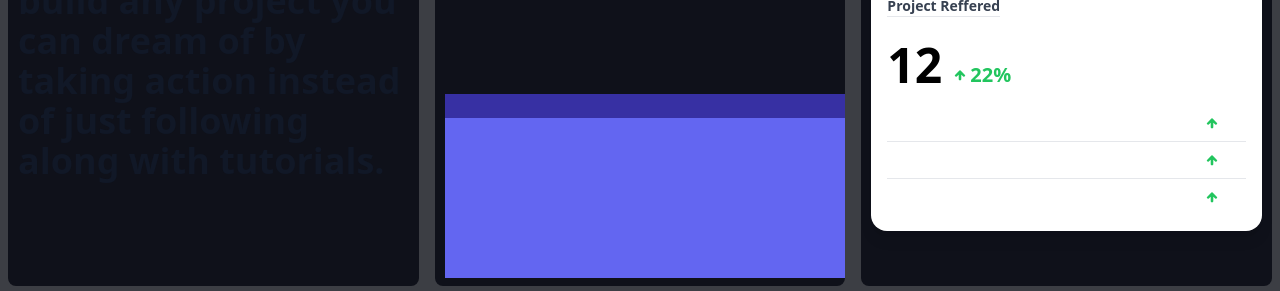
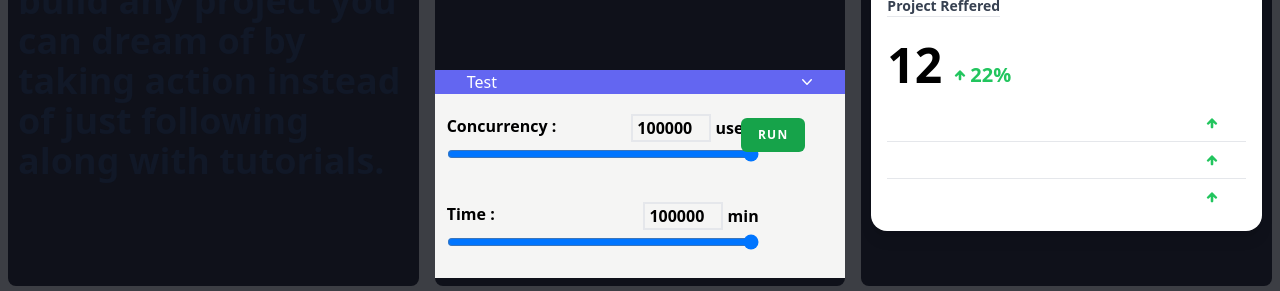
Before and after one commit to code-banana/control-center, a React (Vite) app: page / in a window 1280 px wide. Shown: the part 506-797 px from the top of the page. Built offline with nearby package versions, Linux system fonts and the light colour scheme.

Commit message:
added test panel

```diff
--- a/src/components/TestPanel.jsx
+++ b/src/components/TestPanel.jsx
@@ -1,13 +1,31 @@
 import React, { useState, useEffect } from 'react'
+import { InputRange } from './utils/InputRange'
+import Button from './utils/Button'
+
 function TestPanel() {
+    const concurrentUser = [1, 10, 100, 1000, 10000, 100000]
+    const [isVisible, setVisibility] = useState(true)
     return (
-        <div className='absolute bottom-2 bg-indigo-500 w-full'>
-            <div className='h-6 bg-indigo-800' >
-
+        <div className='absolute left-0 right-0  bottom-2 bg-stone-100'>
+            <div className='h-6 bg-indigo-500 flex flex-row-reverse px-8 justify-between'>
+                <button onClick={() => { setVisibility(!isVisible) }}>
+                    <svg className="-mr-1 ml-2 h-5 w-5" xmlns="http://www.w3.org/2000/svg" viewBox="0 0 20 20" fill="currentColor" aria-hidden="true">
+                        <path fill-rule="evenodd" d="M5.23 7.21a.75.75 0 011.06.02L10 11.168l3.71-3.938a.75.75 0 111.08 1.04l-4.25 4.5a.75.75 0 01-1.08 0l-4.25-4.5a.75.75 0 01.02-1.06z" clip-rule="evenodd" />
+                    </svg>
+                </button>
+                <div>Test</div>
             </div>
-            <div className='h-40'>
+             {isVisible ?
+             (<div className='h-40 relative m-2'>
+                <Button className="bg-green-600 right-8 top-2 absolute">RUN</Button>
+                <div className='w-80 mt-4'>
+                    <InputRange range={concurrentUser} label="Concurrency" unit="users" onChange={() => { }} />
+                </div>
+                <div className='w-80 mt-8'>
+                    <InputRange range={concurrentUser} label="Time" unit="min" onChange={() => { }} />
+                </div>
             </div>
-
+             ): null}
         </div>
     )
 }
--- /dev/null
+++ b/src/components/utils/Button.jsx
@@ -0,0 +1,22 @@
+import React from 'react';
+
+export default function Button({
+  type = 'submit',
+  className = '',
+  processing,
+  children,
+}) {
+  return (
+    <button
+      type={type}
+      className={
+        `inline-flex items-center px-4 py-2 border border-transparent rounded-md font-semibold text-xs text-white uppercase tracking-widest active:bg-gray-300 transition ease-in-out duration-150 ${
+          processing && 'opacity-25'
+        } ` + className
+      }
+      disabled={processing}
+    >
+      {children}
+    </button>
+  );
+}
--- /dev/null
+++ b/src/components/utils/InputRange.jsx
@@ -0,0 +1,22 @@
+import { motion, useMotionValue, useTransform } from "framer-motion";
+import React, { useEffect, useRef, useState } from "react";
+
+export const InputRange = (props) => {
+    const { range, label,unit, onChange } = props;
+    const [value, setValue] = useState(range[range.length - 1])
+
+    const handleDrag = (event) => {
+        setValue(range[event.target.value])
+        onChange(range[event.target.value])
+    };
+
+    return (
+        <div className="flex flex-col space-y-1 p-1 w-full text-black text-bold">
+            <div className="font-bold flex justify-between space-x-4">
+               <div> {label+" : "} </div>
+               <div > <span className="border-2 px-1 w-20 inline-block">{value}</span> <span>{" "+unit}</span> </div>
+            </div>
+            <input type="range" min={0} max={range.length - 1} step="1"  onChange={handleDrag} />
+        </div >
+    );
+};
--- a/src/hooks/UseLocalStorage.js
+++ b/src/hooks/UseLocalStorage.js
@@ -17,9 +17,9 @@ function UseLocalStorage(key, initialValue) {
         }
     })
 
-    useEffect(() => {
-        localStorage.setItem(prefixedKey, JSON.stringify(value))
-    }, [value, prefixedKey])
+    // useEffect(() => {
+    //     localStorage.setItem(prefixedKey, JSON.stringify(value))
+    // }, [value, prefixedKey])
 
     return [value, setValue]
 }
```
Also changed, not shown: 1 other file (tests, documents, lock files or other folders).
